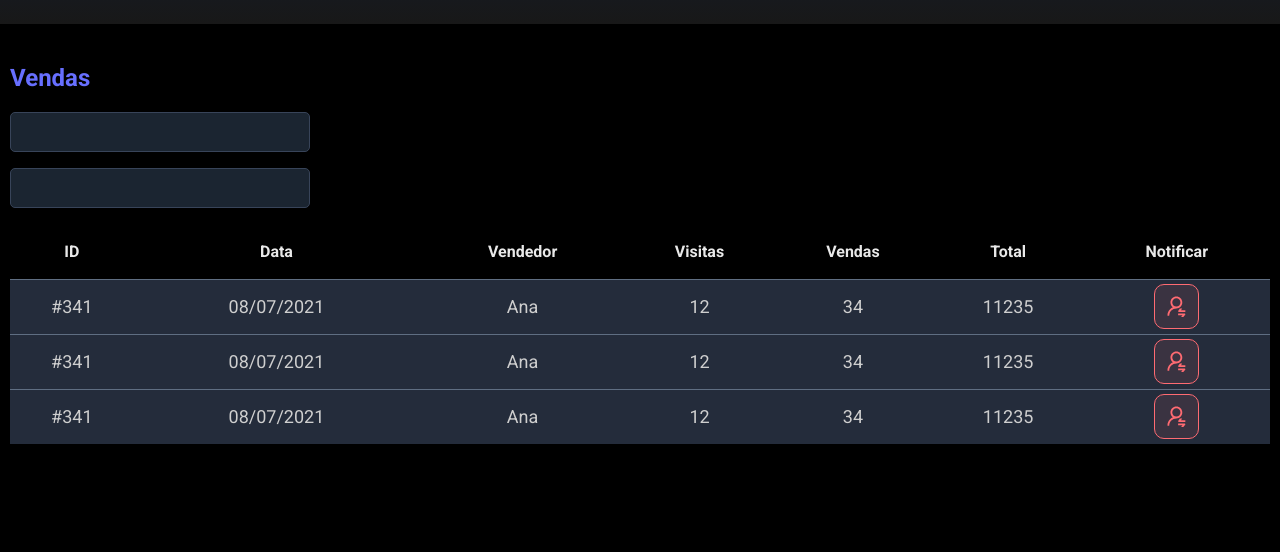
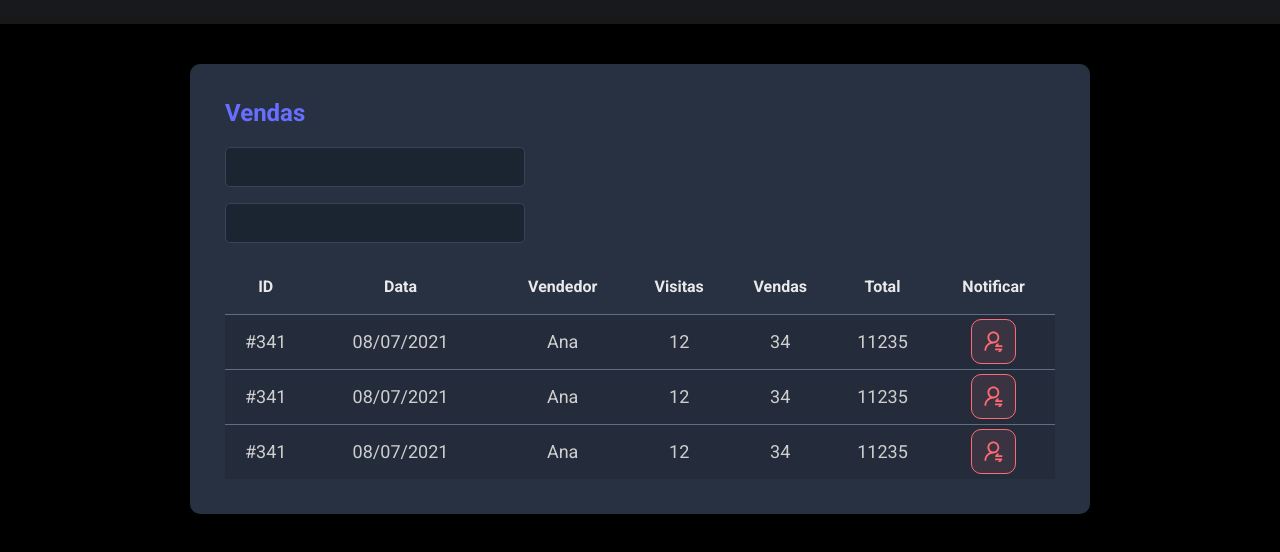
Before and after one commit to Danielfelipe96/Projeto-Full-stack-dsmeta, a plain HTML site: page index.html in a window 1280 px wide. Shown: the part 196-748 px from the top of the page. Drawn offline with Linux system fonts and the light colour scheme.

Commit message:
Criado o CSS do projeto dsmeta.

```diff
--- a/index.html
+++ b/index.html
@@ -23,8 +23,8 @@
 
     <main>
         <section id="sales">
-            <div class="Dsmeta-Container">
-                <div class="Dsmeta-Card">
+            <div class="dsmeta-Container">
+                <div class="dsmeta-Card">
                     <h2 class="dsmeta-sales-title">Vendas</h2>
                     <div>
                         <div class="dsmeta-form-control-container">
@@ -100,10 +100,7 @@
 
                     </table>
                     <div>
-
-
                     </div>
-
                 </div>
             </div>
         </section>
```
